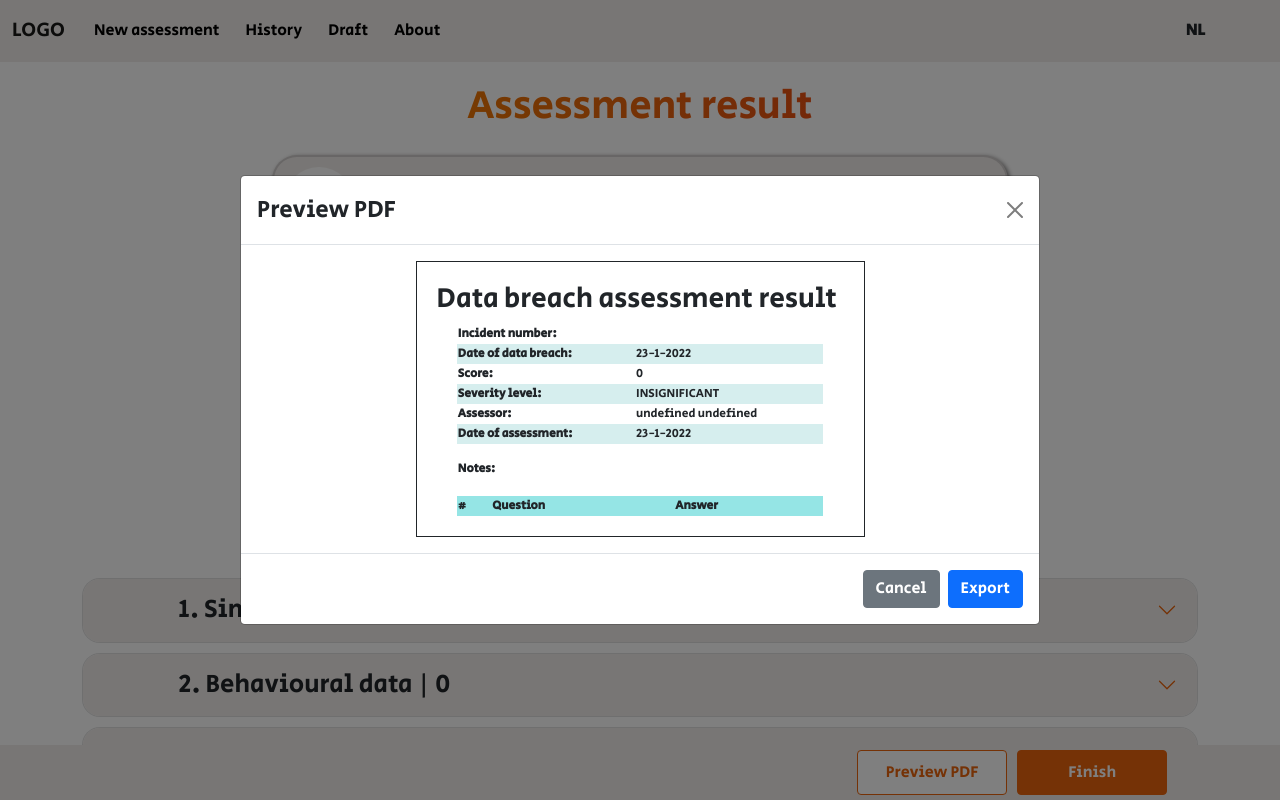
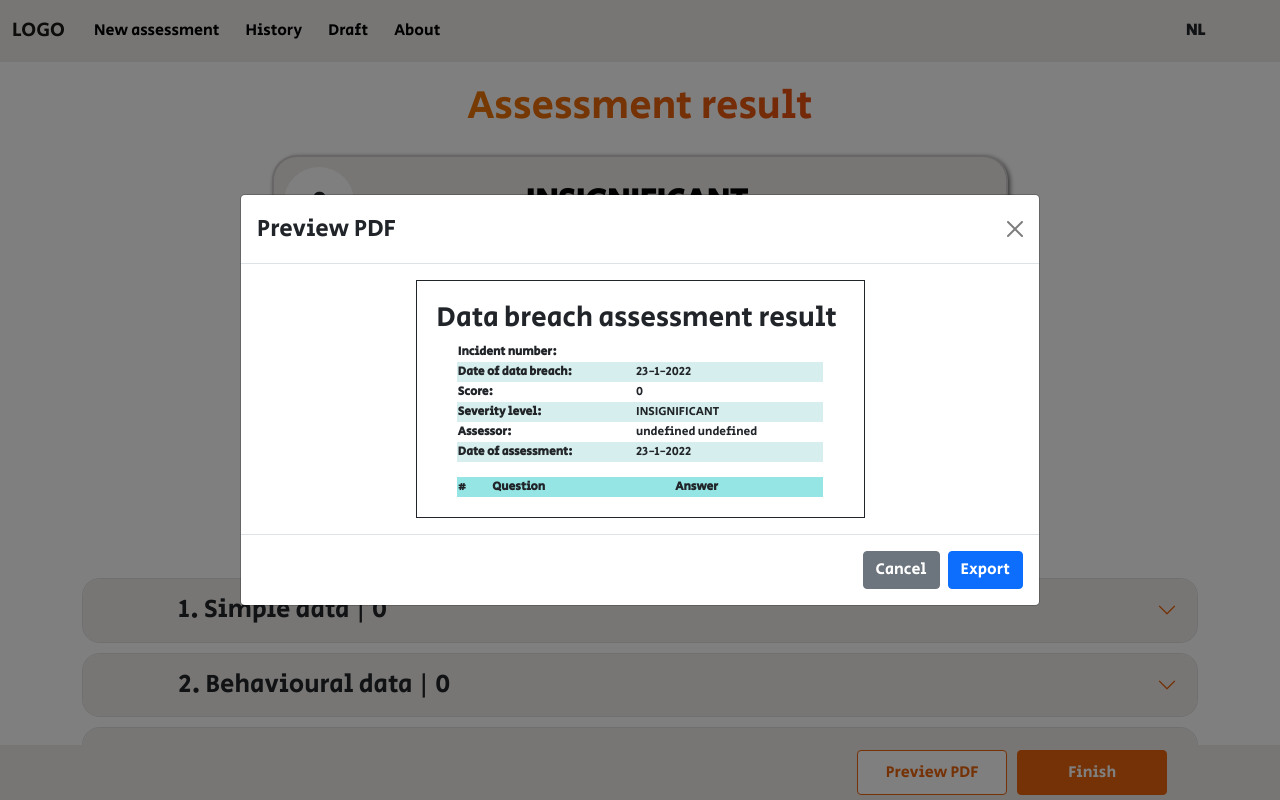
Before and after one commit to AccieTheKing/data_breach_assessment, a React (Create React App) app: page /result in a window 1280 px wide. Both pictures are taken after a click on the button "Preview PDF". Shown: the top 800 px of the page. Built offline with nearby package versions, Linux system fonts and the light colour scheme; some icons are missing.

Commit message:
If there are no notes it is also hidden for the pdf

```diff
--- a/src/components/footer/Footer.tsx
+++ b/src/components/footer/Footer.tsx
@@ -69,7 +69,9 @@ function MyVerticallyCenteredModal(props: any) {
                         </tr>
                      </tbody>
                   </table>
+                  {assessment.notes.trim().length > 0 && (
                      <table className="assessment-notes">
+                        <tbody>
                            <tr>
                               <th>Notes:</th>
                            </tr>
@@ -78,7 +80,9 @@ function MyVerticallyCenteredModal(props: any) {
                                  <div>{assessment.notes}</div>
                               </td>
                            </tr>
+                        </tbody>
                      </table>
+                  )}
                   <table className="assessment-answers">
                      <thead>
                         <tr>
@@ -151,14 +155,13 @@ const ResultPageFooterContent = () => {
    const onExport = () => {
       const doc = new jsPDF('p', 'px', 'a4');
       const el = document.getElementById('print');
-      let pdfname = currentAssessment.dataBreachDate.toLocaleDateString('nl') + "_DataBreach.pdf";
+      let pdfname = currentAssessment.dataBreachDate.toLocaleDateString('nl') + '_DataBreach.pdf';
       if (el) {
          doc.html(el, {
             autoPaging: 'text',
             margin: [20, 0, 40, 0],
             callback: (pdf) => {
                pdf.save(pdfname);
-
             },
          });
       }
```
Lines whose indentation alone changed are shown as unchanged.
